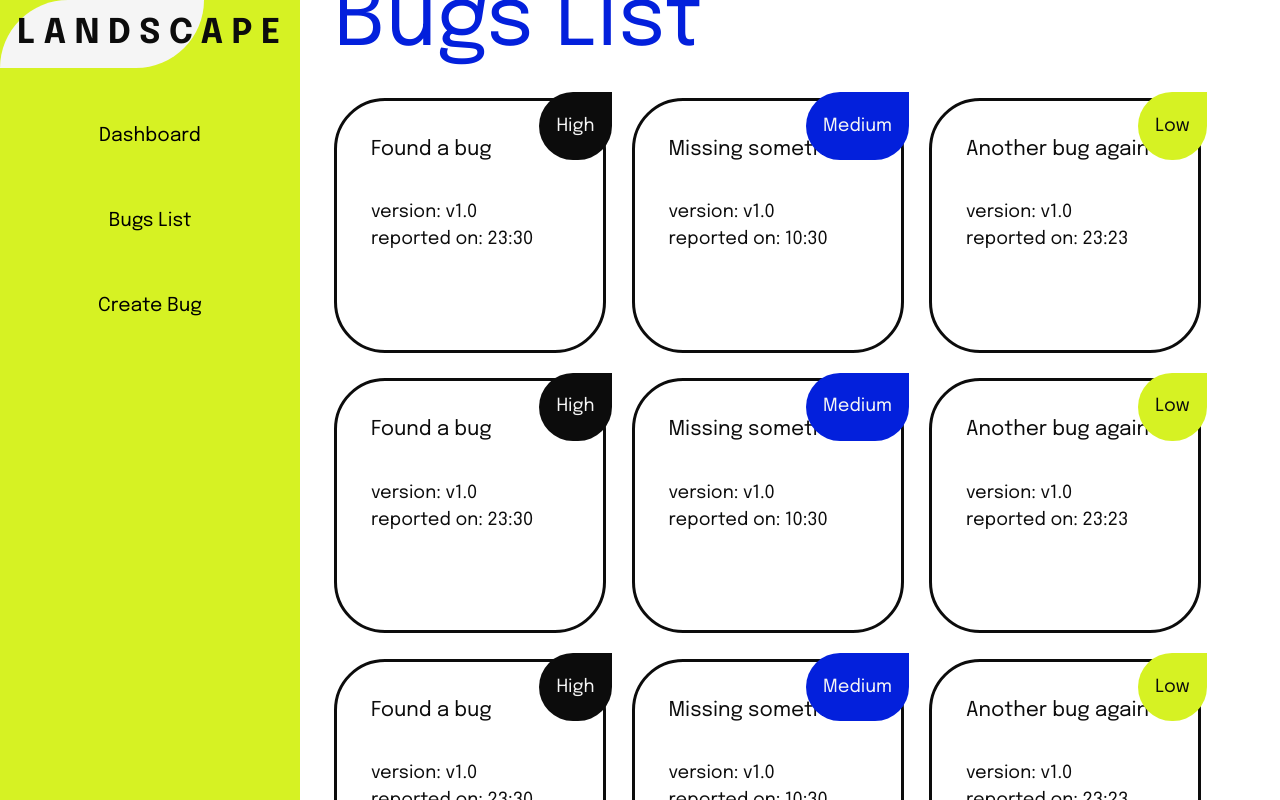
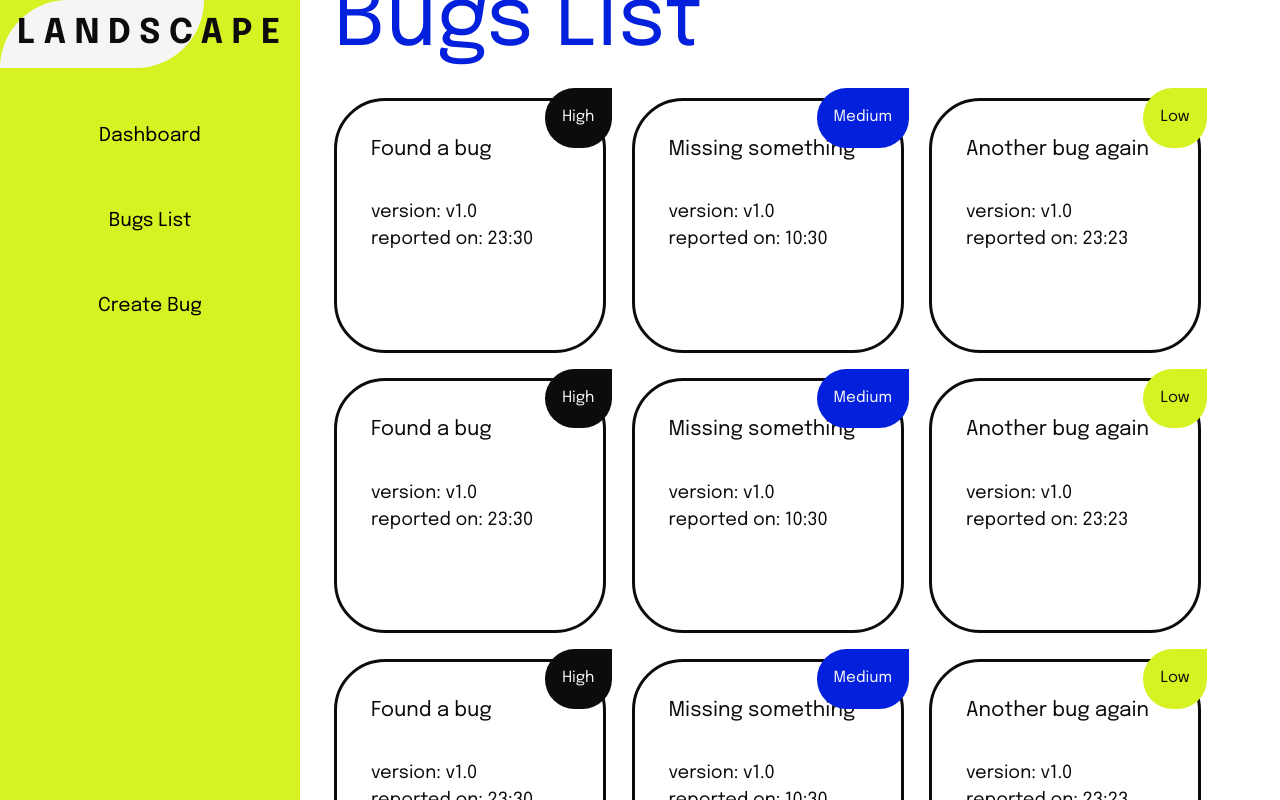
Before and after one commit to badeyesightcat/bug-tracker-react, a React (Vite) app in the folder frontend/: page / in a window 1280 px wide. Both pictures are taken after typing "Sample", "Sample123" into the empty fields and a click on the button "Sign In". Shown: the top 800 px of the page. Built offline with nearby package versions, Linux system fonts and the light colour scheme.

Commit message:
Add styles for focused bug item and priority tag

```diff
--- a/frontend/src/Views/BugItem/bugItem.css
+++ b/frontend/src/Views/BugItem/bugItem.css
@@ -13,9 +13,11 @@
 
 .bug-item:focus,
 .bug-item:hover {
-  border-color: rgb(var(--primeMain));
-  background-color: rgb(var(--primeMain));
+  border-color: rgb(var(--primeLight));
+  background-color: rgb(var(--primeLight));
   color: rgb(var(--neutral200));
+  transform: scale(1.05);
+  transition: transform 500ms ease-in-out;
 }
 
 .bug-item-title {
@@ -30,13 +32,14 @@
 
 .bug-item-priority {
   position: absolute;
-  top: -0.5rem;
+  top: -0.75rem;
   right: -0.5rem;
   display: inline-flex;
   align-items: center;
-  height: 4rem;
+  height: 3.5rem;
   padding: 0 1rem;
-  border-radius: 2rem 0 2rem 2rem;
+  border-radius: 1.75rem 0 1.75rem 1.75rem;
+  font-size: 0.9rem;
   color: rgb(var(--neutral200));
 }
 .bug-item-priority.low {
```
